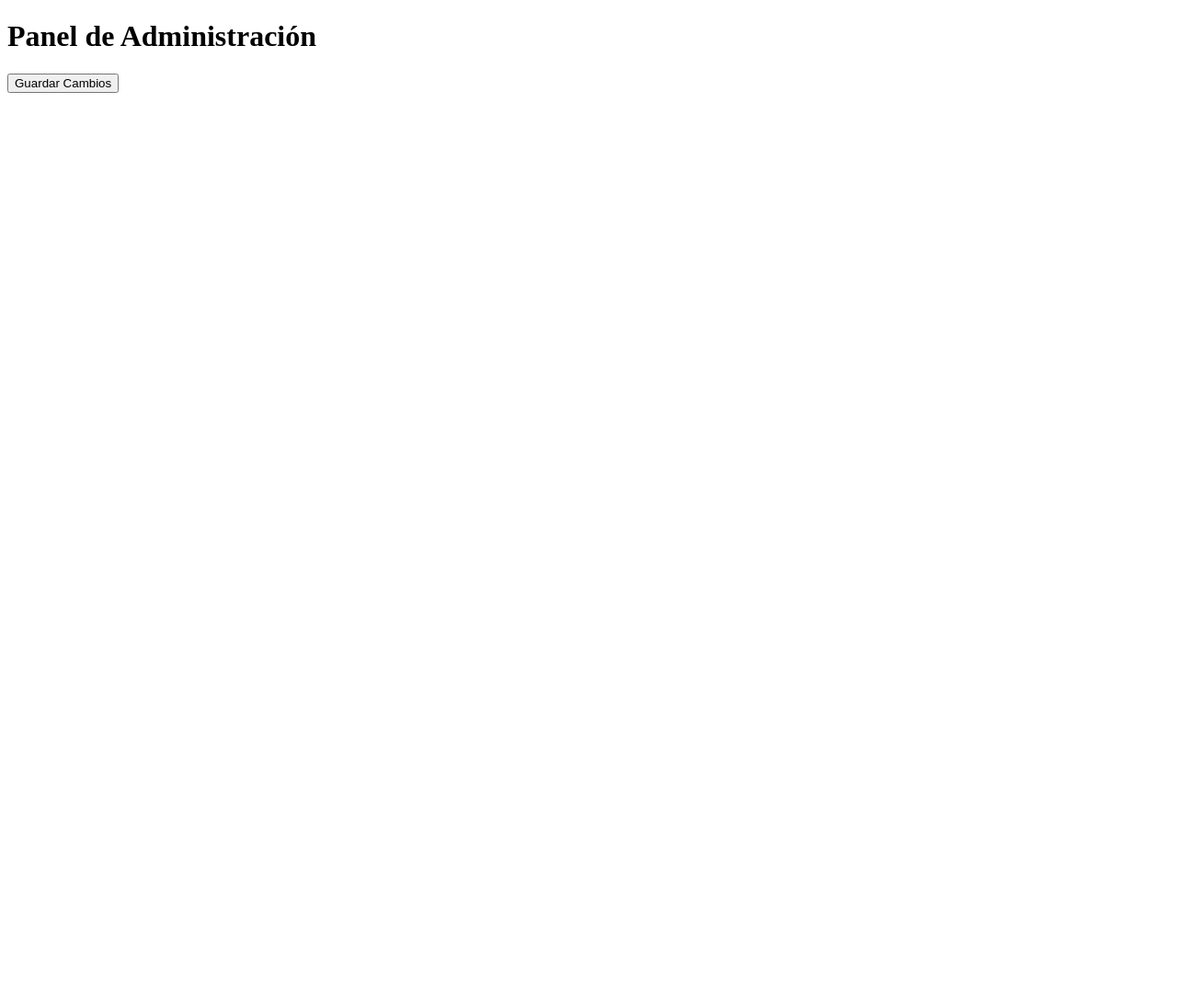
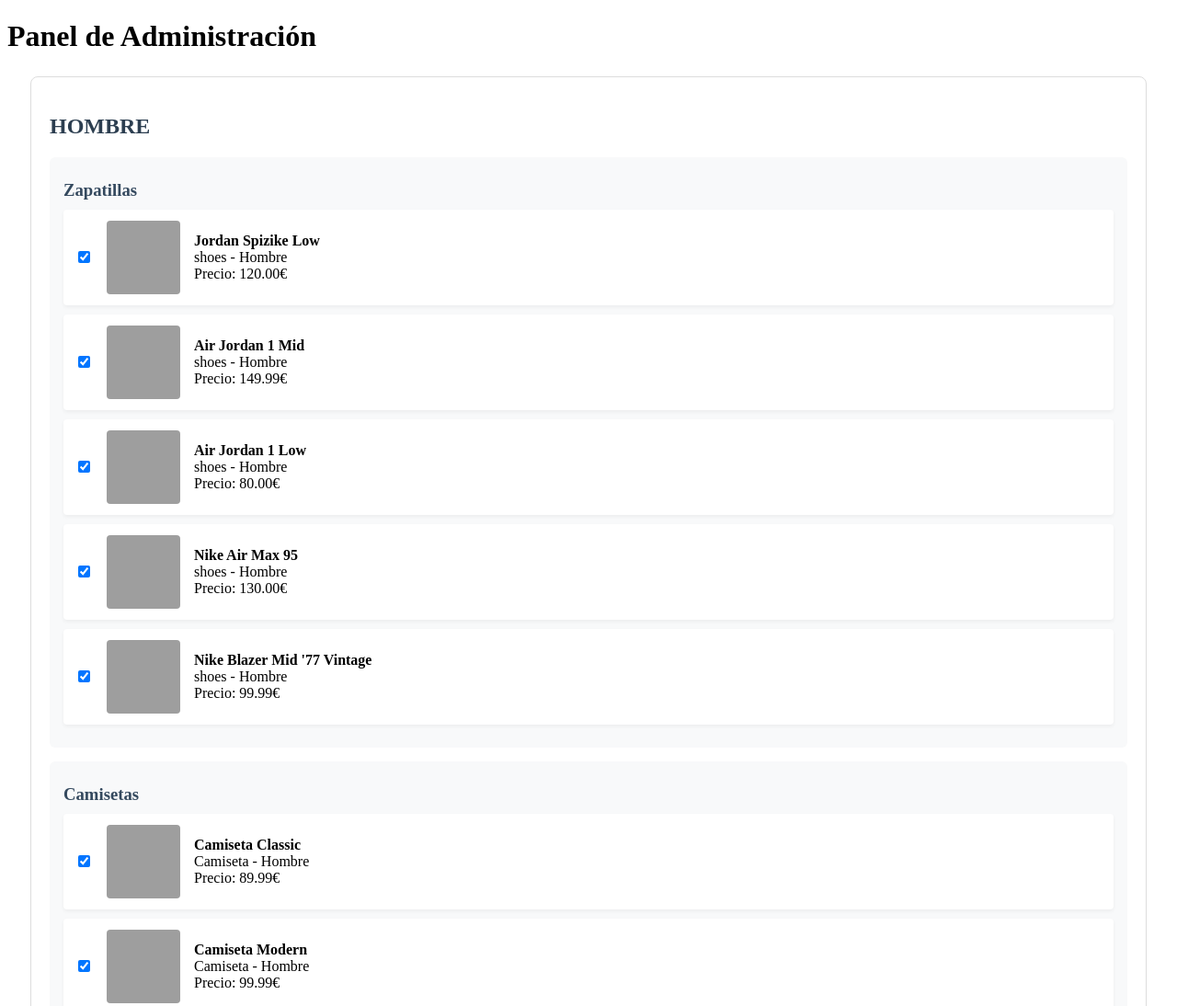
Before and after one commit to RudvanC/Escaparate, a plain HTML site: page Admin/admin.html in a window 1280 px wide. Shown: the top 1094 px of the page at 92% size. Before the commit the page ends 800 px from the top, so only its background shows below. Drawn offline with Linux system fonts and the light colour scheme; grey boxes are pictures that could not be loaded.

```diff
--- a/Admin/admin.html
+++ b/Admin/admin.html
@@ -3,14 +3,115 @@
 <head>
     <title>Admin Panel</title>
     <style>
-        .category-section { margin: 20px; padding: 15px; border: 1px solid #ccc; }
-        .product-item { margin: 10px; padding: 10px; background: #f5f5f5; }
+        .section-container { margin: 25px; padding: 20px; border: 1px solid #ddd; border-radius: 8px; }
+        .category-group { margin: 15px 0; padding: 15px; background: #f8f9fa; border-radius: 6px; }
+        .product-item { display: flex; align-items: center; margin: 10px 0; padding: 12px; background: white; border-radius: 4px; box-shadow: 0 2px 4px rgba(0,0,0,0.05); }
+        .product-info { flex-grow: 1; margin-left: 15px; }
+        .product-image { width: 80px; height: 80px; object-fit: cover; border-radius: 4px; }
+        h2 { color: #2c3e50; margin-bottom: 20px; }
+        h3 { color: #34495e; margin: 10px 0; }
+        button { background: #3498db; color: white; border: none; padding: 12px 25px; border-radius: 5px; cursor: pointer; font-size: 16px; }
+        button:hover { background: #2980b9; }
     </style>
 </head>
 <body>
     <h1>Panel de Administración</h1>
-    <div id="categories-container"></div>
-    <button onclick="saveChanges()">Guardar Cambios</button>
+    <div id="sections-container"></div>
+    <div style="text-align: center; margin: 30px;">
+        <button onclick="saveChanges()">Guardar Cambios</button>
+    </div>
 
+    <script>
+        let originalData = {
+            hombre: [],
+            mujer: [],
+            nino: []
+        };
+
+        // Cargar datos iniciales
+        fetch('/Admin/JSON/json-general.json')
+            .then(res => res.json())
+            .then(data => {
+                originalData = data;
+                renderSections();
+            });
+
+        function renderSections() {
+            const container = document.getElementById('sections-container');
+            container.innerHTML = '';
+
+            // Renderizar cada sección (hombre, mujer, nino)
+            Object.entries(originalData).forEach(([sectionName, products]) => {
+                const sectionDiv = document.createElement('div');
+                sectionDiv.className = 'section-container';
+
+                // Agrupar productos por categoría
+                const categories = groupByCategory(products);
+
+                sectionDiv.innerHTML = `
+                    <h2>${sectionName.toUpperCase()}</h2>
+                    <div class="categories-container" id="${sectionName}-categories"></div>
+                `;
+
+                const categoriesContainer = sectionDiv.querySelector(`#${sectionName}-categories`);
+
+                // Renderizar cada categoría
+                Object.entries(categories).forEach(([categoryName, categoryProducts]) => {
+                    const categoryGroup = document.createElement('div');
+                    categoryGroup.className = 'category-group';
+                    categoryGroup.innerHTML = `<h3>${categoryProducts[0].categoryDisplay}</h3>`;
+
+                    // Renderizar productos
+                    categoryProducts.forEach((product, index) => {
+                        const productItem = document.createElement('div');
+                        productItem.className = 'product-item';
+                        productItem.innerHTML = `
+                            <label style="margin-right: 15px;">
+                                <input type="checkbox" ${product.visible ? 'checked' : ''}
+                                    onchange="toggleProductVisibility('${sectionName}', '${categoryName}', ${index}, this.checked)">
+                            </label>
+                            <img src="${product.image}" class="product-image" alt="${product.title}">
+                            <div class="product-info">
+                                <div><strong>${product.title}</strong></div>
+                                <div>${product.description}</div>
+                                <div>Precio: ${product.price}</div>
+                            </div>
+                        `;
+                        categoryGroup.appendChild(productItem);
+                    });
+
+                    categoriesContainer.appendChild(categoryGroup);
+                });
+
+                container.appendChild(sectionDiv);
+            });
+        }
+
+        function groupByCategory(products) {
+            return products.reduce((acc, product) => {
+                const category = product.category;
+                if (!acc[category]) acc[category] = [];
+                acc[category].push(product);
+                return acc;
+            }, {});
+        }
+
+        function toggleProductVisibility(sectionName, categoryName, productIndex, isVisible) {
+            const categoryProducts = originalData[sectionName].filter(p => p.category === categoryName);
+            const globalIndex = originalData[sectionName].indexOf(categoryProducts[productIndex]);
+            originalData[sectionName][globalIndex].visible = isVisible;
+        }
+
+        function saveChanges() {
+            // Guardar en localStorage (solución temporal)
+            localStorage.setItem('productsData', JSON.stringify(originalData));
+
+            // Aquí deberías implementar el guardado en servidor
+            alert('Cambios guardados (localStorage)');
+
+            // Actualizar la vista
+            renderSections();
+        }
+    </script>
 </body>
 </html>
```
Also changed, not shown: General/general.html (+1 -1 lines).
